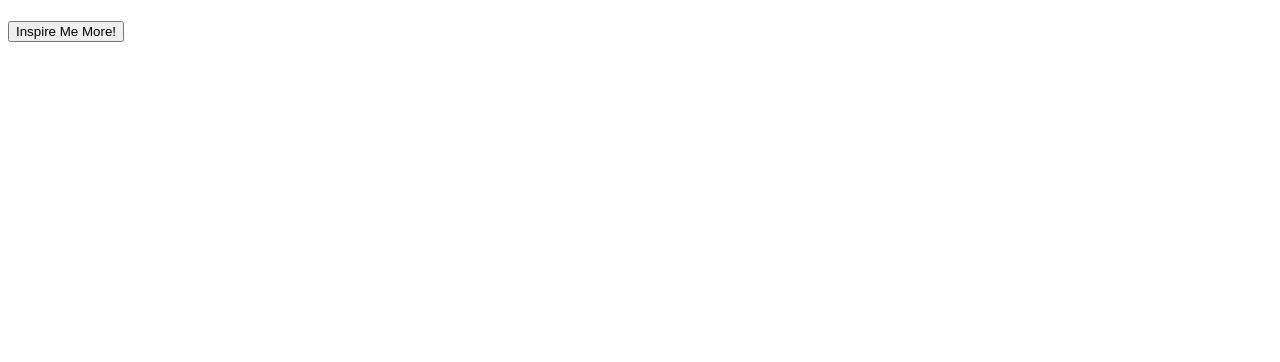
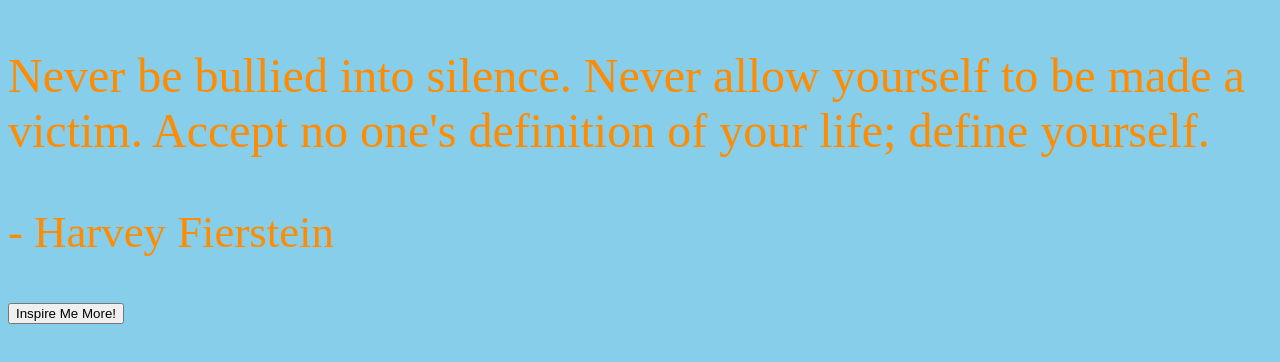
Before and after one commit to dahulkbrando/Practice-grounds, a plain HTML site: page practice-projects/click-for-inspiration/index.html in a window 1280 px wide. Both pictures are taken after a click on the button "Inspire Me More!". Drawn offline with Linux system fonts and the light colour scheme.

Commit message:
Main functionality added. Minimal css added.

```diff
--- a/practice-projects/click-for-inspiration/index.html
+++ b/practice-projects/click-for-inspiration/index.html
@@ -7,11 +7,11 @@
     <link rel="stylesheet" href="styles/styles.css" type="text/css"/>
 </head>
 <body class="main-content">
-    <div class="site-container">
-        <h1 class="quote-words" id="quote"></h1>
-        <h2 class="quoter-name" id="author"></h2>
+    <div class="quote-container" id="quote-box">
+        <p class="quote">"This page is so cool!"</p>
+        <p class="author">- Brandon Johnson</p>
     </div>
-    <button>Inspire Me More!</button>
+    <button id="quoteMeUpScotty">Inspire Me More!</button>
     <script src="scripts/script.js"></script>
 </body>
 </html>
--- a/practice-projects/click-for-inspiration/scripts/script.js
+++ b/practice-projects/click-for-inspiration/scripts/script.js
@@ -175,10 +175,16 @@ var quotes = [
 ];
 
 function getInspired (){
-
+    var quote = selectRandomQuote();
+    var quoteBox = document.getElementById("quote-box");
+    var htmlQuote = '<p class="quote">' + quote.quote + '</p><p class="author">- ' + quote.source;
+    quoteBox.innerHTML = htmlQuote;
 }
 
 function selectRandomQuote (){
-    let randQuote =  Math.floor(math.random * quotes.length);
-    return quotes[randQuote];
+    let randQuote =  Math.floor(Math.random() * quotes.length);
+    let selectedQuote = quotes[randQuote];
+    return selectedQuote;
 }
+
+document.getElementById("quoteMeUpScotty").addEventListener("click", getInspired, false);
--- a/practice-projects/click-for-inspiration/styles/styles.css
+++ b/practice-projects/click-for-inspiration/styles/styles.css
@@ -0,0 +1,20 @@
+body {
+    background-color: skyblue;
+}
+
+.quote-container {
+    margin: auto;
+}
+
+p {
+    color: darkorange;
+    font-weight: 400;
+}
+
+.quote {
+    font-size: 3rem;
+}
+
+.author {
+    font-size: 2.8rem;
+}
```
